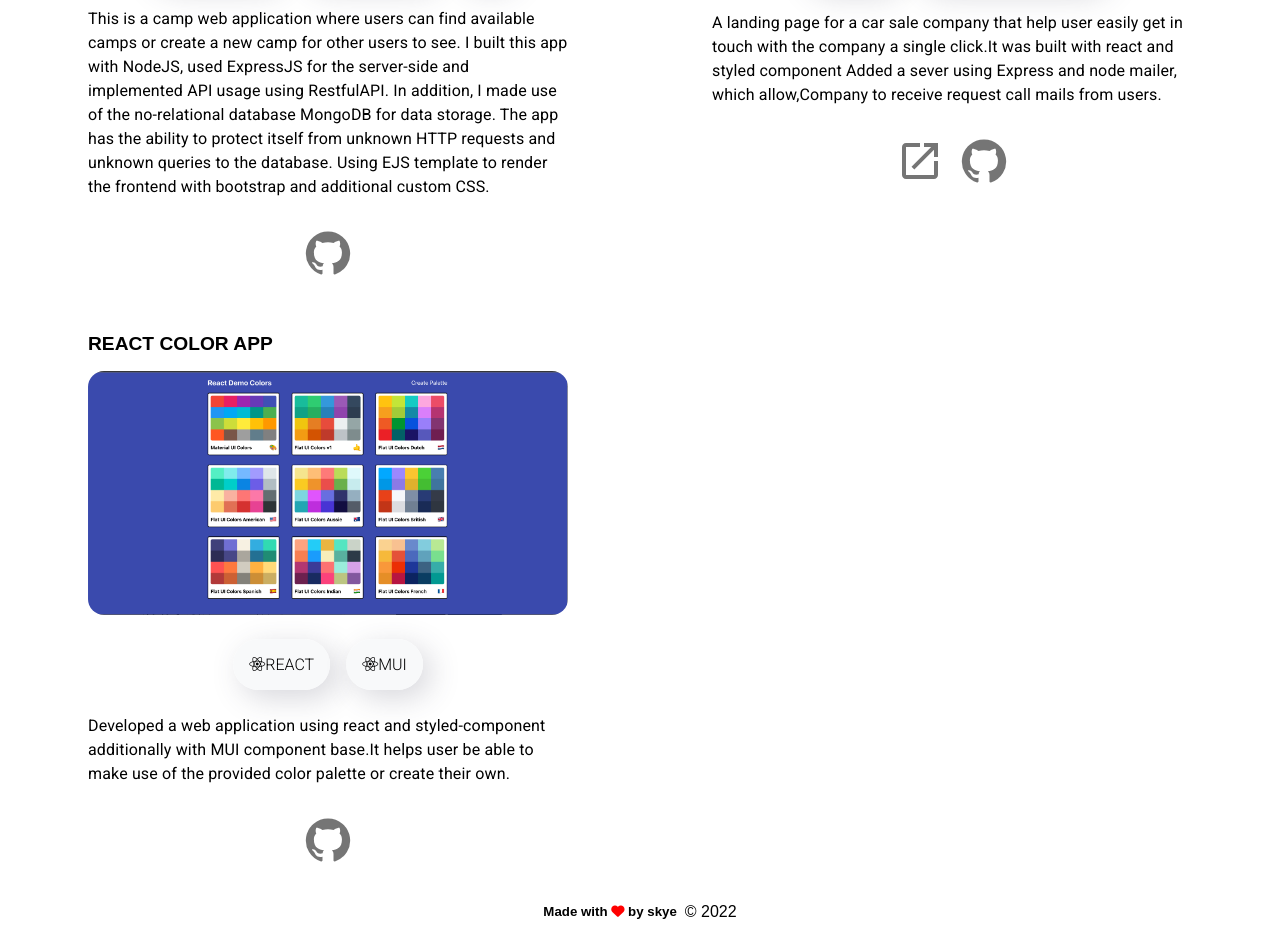
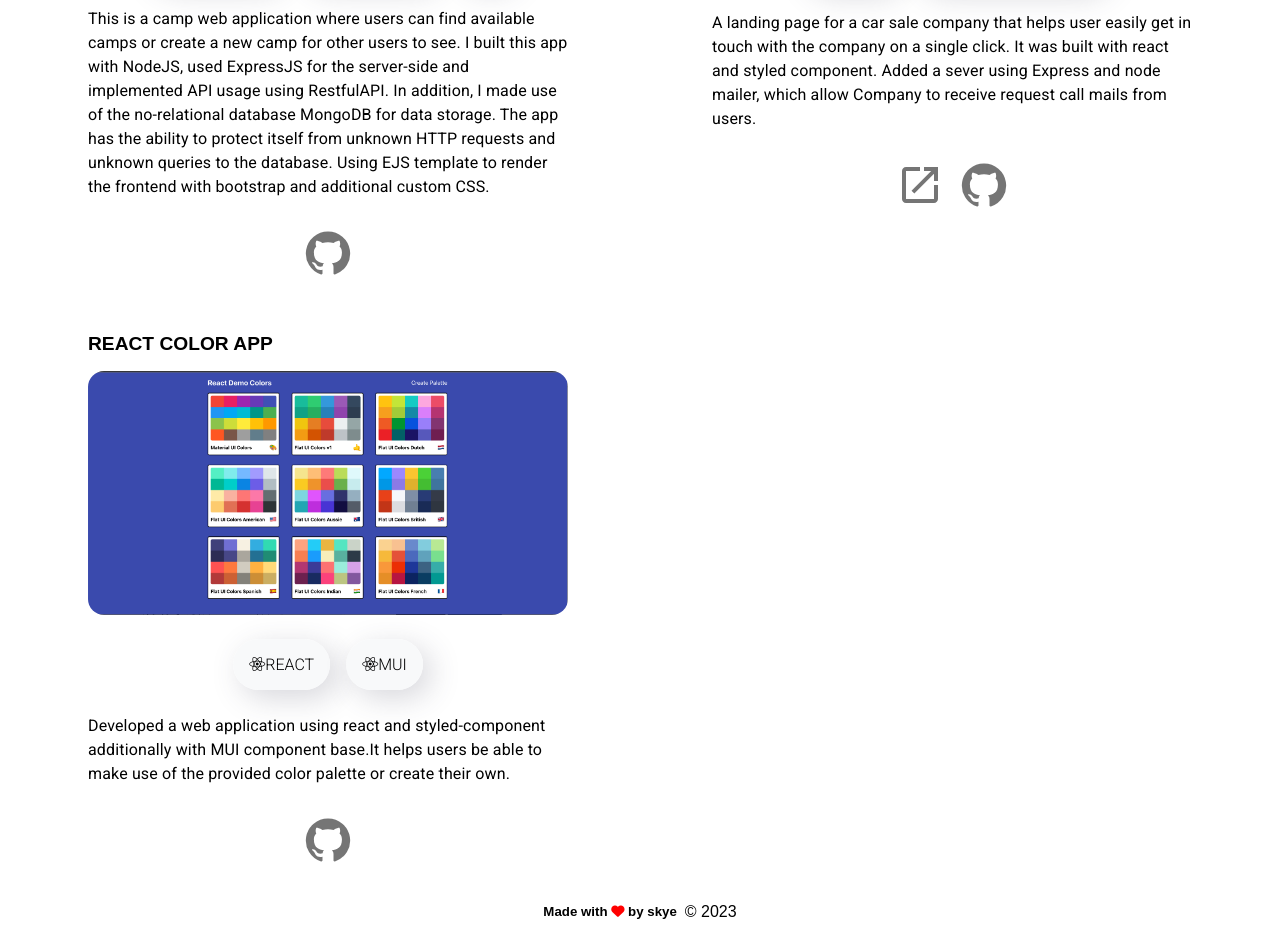
Before and after one commit to SKYE6IX/MyPortfolio, a React (Create React App) app: page /project in a window 1280 px wide. Shown: the part 470-1422 px from the top of the page. Built offline with nearby package versions, Linux system fonts and the light colour scheme.

Commit message:
Corrected typos from the texts

```diff
--- a/src/components/footer/Foooter.tsx
+++ b/src/components/footer/Foooter.tsx
@@ -9,7 +9,7 @@ const Foooter = () => {
       <h5>
         Made with <i className="fa-solid fa-heart"></i> by <b>skye</b>
       </h5>
-      <span>&copy; 2022</span>
+      <span>&copy; 2023</span>
     </FooterContainer>
   );
 };
--- a/src/components/pages/about/About.tsx
+++ b/src/components/pages/about/About.tsx
@@ -122,7 +122,7 @@ const About = () => {
                 English. <b>Native</b>
               </li>
               <li>
-                Russia. <b>Elementry</b>
+                Russian. <b>Elementry</b>
               </li>
             </ul>
           </AboutSkillsColumn>
@@ -130,7 +130,7 @@ const About = () => {
           <AboutSkillsColumn $isDarkMode={isDarkMode}>
             <ul>
               <li>Learning new things</li>
-              <li>Listen to music</li>
+              <li>Listening to music</li>
               <li>Skating</li>
             </ul>
           </AboutSkillsColumn>
--- a/src/components/pages/project/projectData.tsx
+++ b/src/components/pages/project/projectData.tsx
@@ -54,7 +54,7 @@ export const projectData: ProjectDataType[] = [
       },
     ],
     project_text:
-      ' A landing page for a car sale company that help user easily get in touch with the company a single click.It was built with react and styled component Added a sever using Express and node mailer, which allow,Company to receive request call mails from users.',
+      ' A landing page for a car sale company that helps user easily get in touch with the company on a single click. It was built with react and styled component. Added a sever using Express and node mailer, which allow Company to receive request call mails from users.',
     project_links: {
       git_hub_link: 'https://github.com/SKYE6IX/FCS-Landing-Page',
       live_link: 'https://fastcarsale.ru',
@@ -74,7 +74,7 @@ export const projectData: ProjectDataType[] = [
       },
     ],
     project_text:
-      'Developed a web application using react and styled-component additionally with MUI component base.It helps user be able to make use of the provided color palette or create their own.',
+      'Developed a web application using react and styled-component additionally with MUI component base.It helps users be able to make use of the provided color palette or create their own.',
     project_links: {
       git_hub_link: 'https://github.com/SKYE6IX/ColorPicker',
     },
```
